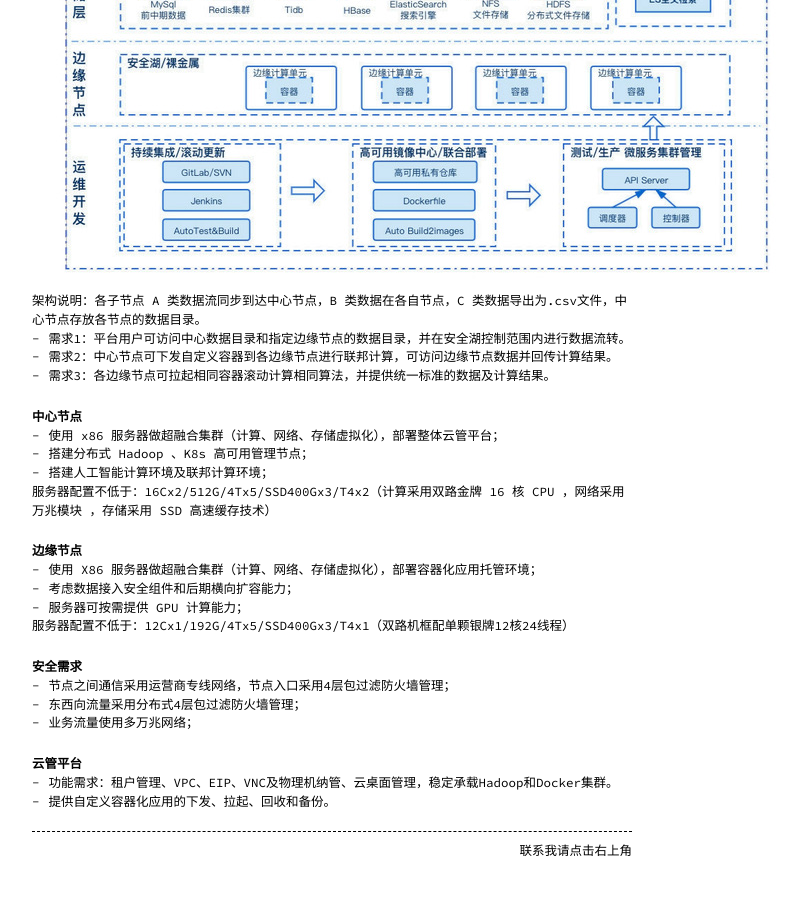
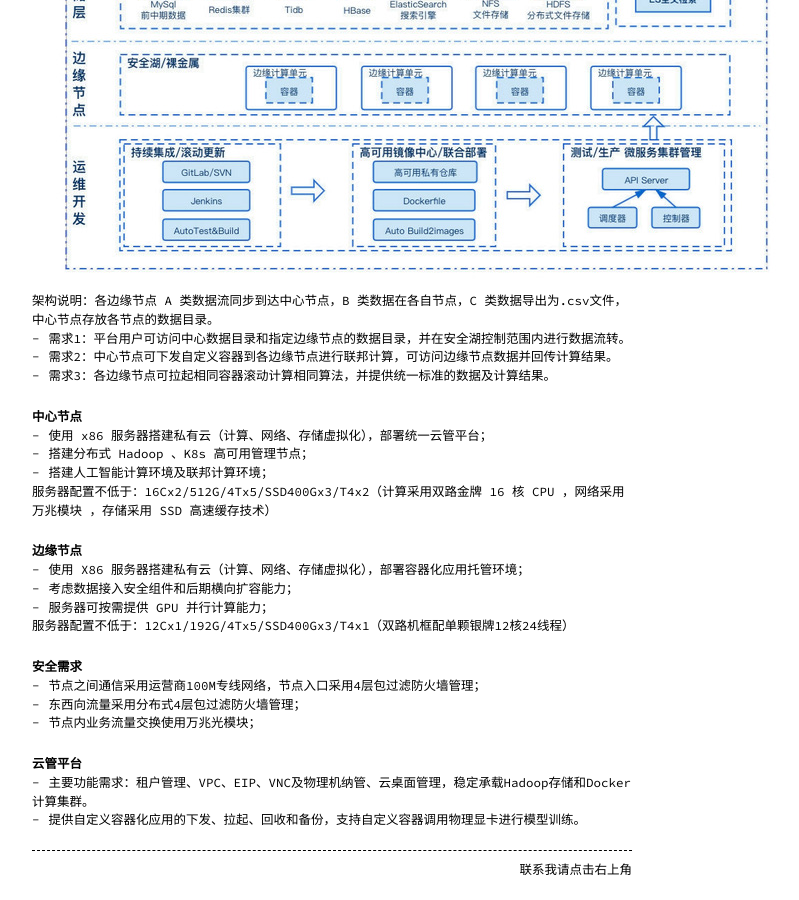
Before and after one commit to chldong/chldong.github.io, a Jekyll site: the page built from _posts/2020-04-23-某大数据项目组件需求.md, in a window 1280 px wide and 900 px high, scrolled down 1310 px. Shown: the whole window, without its empty margins (308-1107 px from the left). Built offline with Jekyll 4.4.1, drawn with Linux system fonts in a browser that asks for light colours; some of the changed text lies outside the part shown.

Commit message:
细化组件需求说明

```diff
--- a/_posts/2020-04-23-某大数据项目组件需求.md
+++ b/_posts/2020-04-23-某大数据项目组件需求.md
@@ -16,23 +16,23 @@
 
 ## 需求概述
 
-+ 建设 1 个大数据中心节点，采用 10 台 X86 服务器搭建超融合集群。
-+ 提供云管理软件，对计算、网络、存储进行多集群分布式管理。
-+ 提供 GPU 并行计算能力，并考虑网络安全与数据安全。
-+ 提供云桌面功能及云安全统一管理组件。
++ 数据中心一期建设，采用 10 台 X86 服务器搭建超融合集群。
++ 提供管理软件，对计算、网络、存储资源进行多集群分布式管理。
++ 服务器支持双路 GPU 并行计算能力扩展，并考虑网络安全与数据安全。
++ 提供容器集群和云桌面管理功能及分布式集群管理软件。
 + 管理软件各项参数可由 UI 界面灵活配置（UI界面支持定制，提供 API 接口）。
 
 + 建设 70 个边缘节点，每节点通过 3 到 4 台 x86 服务器做集群，并和ELT组件以及中心节点建立安全通讯。
 
-+ 7 月份完成 10 个边缘节点的建设，完成 1 个中心节点的建设（总计40台 x86 服务器搭建分布式集群环境）。
++ 7 月底完成 10 个边缘节点的建设，完成 1 个中心节点的建设（总计45台 x86 服务器搭建分布式联邦计算环境）。
 
-+ 提供项目生命周期内相关 API 接口文档更新以及项目相关功能点的更新，配合项目软件平台通过调用 API 自动创建、备份、回收各节点服务器资源。
++ 提供项目生命周期内相关 API 接口文档更新以及项目相关软件功能点的更新，配合科研平台调用 API 自动创建、备份、回收各节点服务器资源。
 
 ## 应用场景
 
 ![架构图02](/images/image-2020-06-01.jpeg)
 
-架构说明：各子节点 A 类数据流同步到达中心节点，B 类数据在各自节点，C 类数据导出为.csv文件，中心节点存放各节点的数据目录。
+架构说明：各边缘节点 A 类数据流同步到达中心节点，B 类数据在各自节点，C 类数据导出为.csv文件，中心节点存放各节点的数据目录。
 
 + 需求1：平台用户可访问中心数据目录和指定边缘节点的数据目录，并在安全湖控制范围内进行数据流转。
 + 需求2：中心节点可下发自定义容器到各边缘节点进行联邦计算，可访问边缘节点数据并回传计算结果。
@@ -40,7 +40,7 @@
 
 ## 中心节点
 
-+ 使用 x86 服务器做超融合集群（计算、网络、存储虚拟化），部署整体云管平台；
++ 使用 x86 服务器搭建私有云（计算、网络、存储虚拟化），部署统一云管平台；
 + 搭建分布式 Hadoop 、K8s 高可用管理节点；
 + 搭建人工智能计算环境及联邦计算环境；
 
@@ -48,19 +48,19 @@
 
 ## 边缘节点
 
-+ 使用 X86 服务器做超融合集群（计算、网络、存储虚拟化），部署容器化应用托管环境；
++ 使用 X86 服务器搭建私有云（计算、网络、存储虚拟化），部署容器化应用托管环境；
 + 考虑数据接入安全组件和后期横向扩容能力；
-+ 服务器可按需提供 GPU 计算能力；
++ 服务器可按需提供 GPU 并行计算能力；
 
 服务器配置不低于：12Cx1/192G/4Tx5/SSD400Gx3/T4x1（双路机框配单颗银牌12核24线程）
 
 ## 安全需求
 
-+ 节点之间通信采用运营商专线网络，节点入口采用4层包过滤防火墙管理；
++ 节点之间通信采用运营商100M专线网络，节点入口采用4层包过滤防火墙管理；
 + 东西向流量采用分布式4层包过滤防火墙管理；
-+ 业务流量使用多万兆网络；
++ 节点内业务流量交换使用万兆光模块；
 
 ## 云管平台
 
-+ 功能需求：租户管理、VPC、EIP、VNC及物理机纳管、云桌面管理，稳定承载Hadoop和Docker集群。
-+ 提供自定义容器化应用的下发、拉起、回收和备份。
++ 主要功能需求：租户管理、VPC、EIP、VNC及物理机纳管、云桌面管理，稳定承载Hadoop存储和Docker计算集群。
++ 提供自定义容器化应用的下发、拉起、回收和备份，支持自定义容器调用物理显卡进行模型训练。
```
